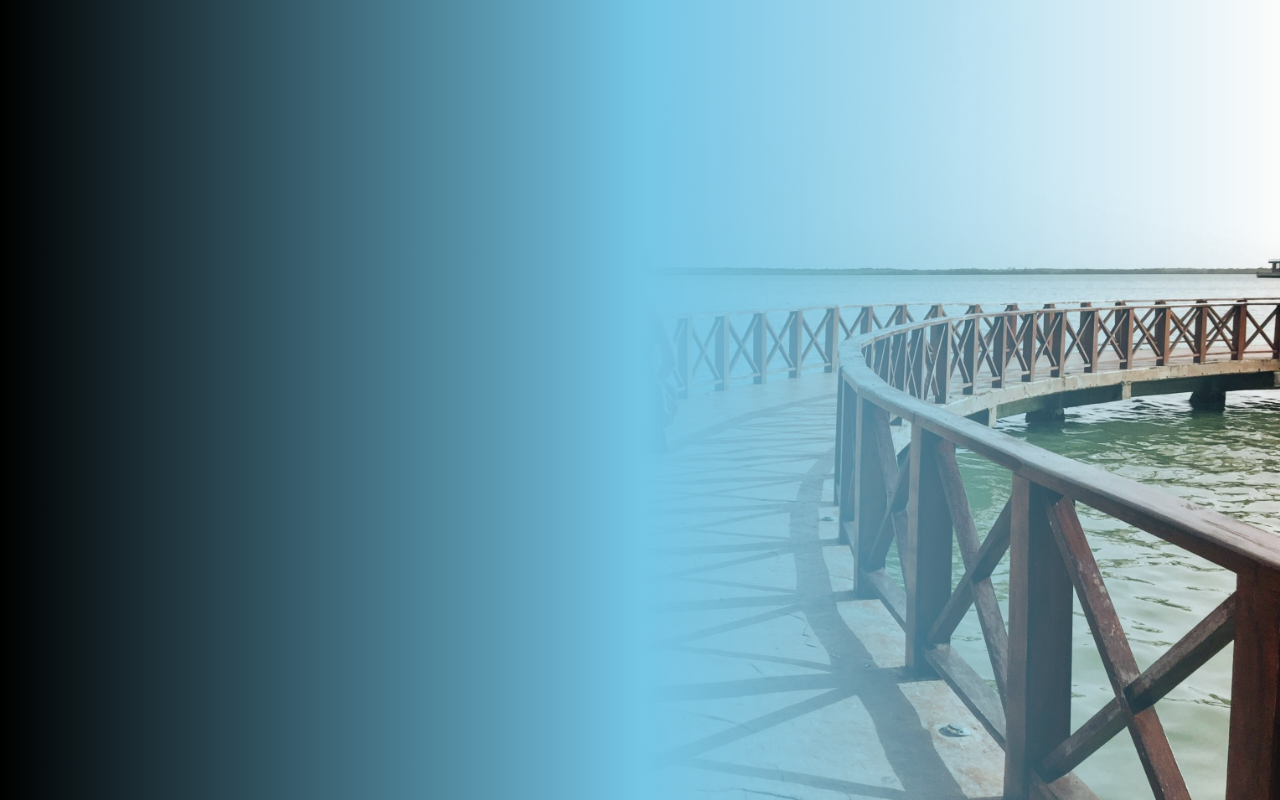
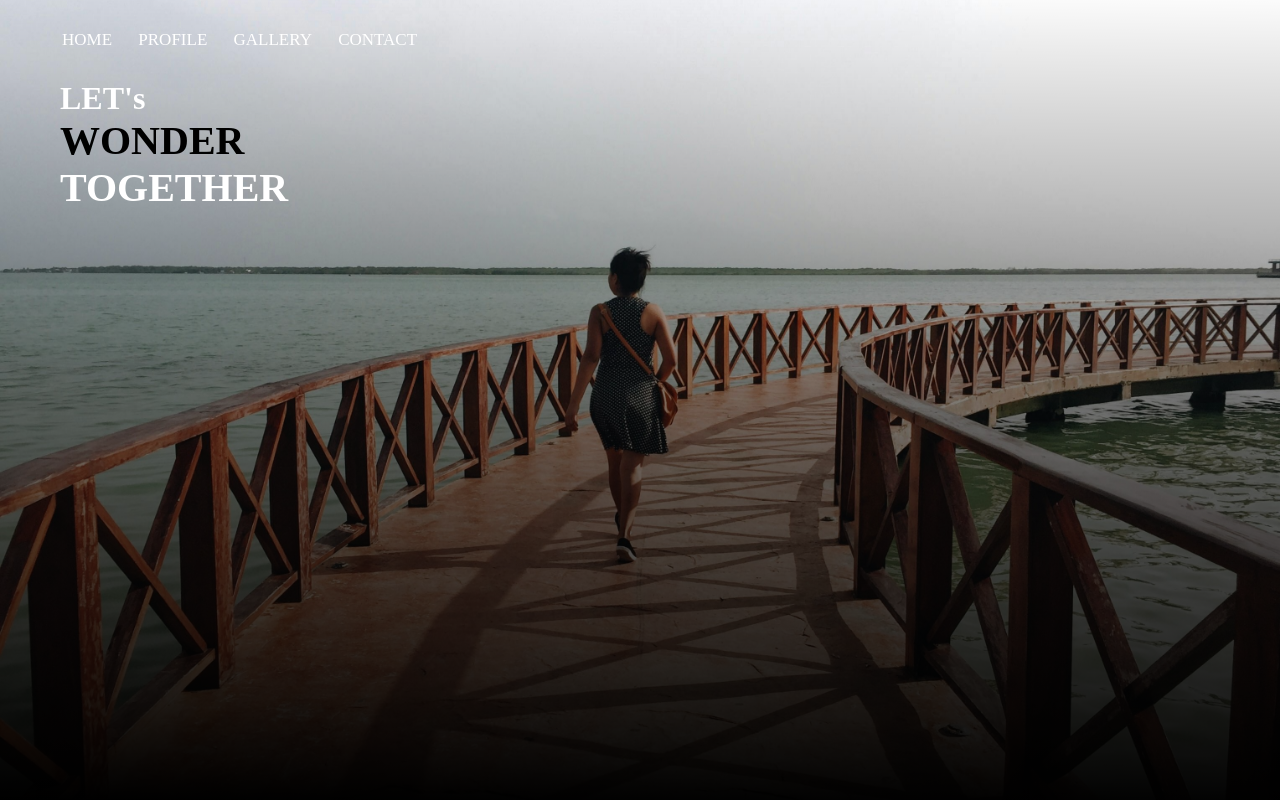
Before and after one commit to Um-mi-Tech/OVERLAY, a plain HTML site: page Index.html in a window 1280 px wide. Drawn offline with Linux system fonts and the light colour scheme.

Commit message:
update all files in repositories

```diff
--- a/Index.html
+++ b/Index.html
@@ -5,22 +5,34 @@
     <meta name="viewport" content="width=device-width, initial-scale=1.0">
     <title>My Logo</title>
     <link rel="stylesheet" href="Style.css">
+    <link rel="preconnect" href="https://fonts.googleapis.com">
+<link rel="preconnect" href="https://fonts.gstatic.com" crossorigin>
+<link href="https://fonts.googleapis.com/css2?family=Cormorant+Infant:wght@300&family=Inter:wght@100..900&family=Nanum+Myeongjo:wght@400;800&family=Open+Sans:wght@300&family=PT+Sans&family=Plus+Jakarta+Sans&family=Sanchez&display=swap" rel="stylesheet">
+
 </head>
 <body>
-    <div class="Container">
-        <div class="img"></div>
+    <header>
+    <div class="main">
+       <!-- <div class="img"></div>
         <div class="overlay"></div>
-
-            <!--<ul>
+        <div class="List">-->
+            <ul>
                 <li><a href="#"></a>HOME</li>
                 <li><a href="#"></a>PROFILE</li>
                 <li><a href="#"></a>GALLERY</li>
                 <li><a href="#"></a>CONTACT</li>
-            </ul>
-        -->
-
+        </ul>
         </div>
+        <div class="title">
+        <h1>LET's</h1>
+        <h2>WONDER</h2>
+        <h3>TOGETHER</h3>
 
     </div>
+    </header>
+
+
+
+
 </body>
 </html>
--- a/Style.css
+++ b/Style.css
@@ -1,8 +1,76 @@
 *{
     margin: 0;
     border: 0;
+    font-family: century;
 }
-.Container{
+header{
+    background-image: linear-gradient(0.6deg,black,transparent),url(Logo1.jpg);
+    height: 100vh;
+    display: flex;
+    background-size: cover;
+    background-position: center;
+    min-height: 100px;
+
+}
+ul{
+    float: left;
+    list-style-type: none;
+    margin-top: 30px;
+    min-height: 400px;
+    margin-right: 60px;
+    font-size: 17px;
+    color:#fff
+
+}
+ul li{
+display: inline-block;
+}
+ul li a{
+    text-align: none;
+    color: #fff;
+    padding: 5px 10px;
+    border: 1px solid transparent;
+    transition: 0.5 ease;
+
+}
+ul li a:hover{
+    background-color: #fff;
+    color: black;
+}
+
+h1{
+
+    float: left;
+    border-bottom: 50px;
+    font-size: bold;
+    color: #fff;
+}
+h2{
+    color: black;
+    font-size: 40px;
+}
+h3{
+    color: #fff;
+    font-size: 40px;
+    float: left;
+    font-family: century;
+
+}
+.main{
+    width: 1200px;
+
+}
+.title{
+    position: fixed;
+    top: 10%;
+    left: 60px;
+    color: #fff;
+
+
+
+
+}
+/*
 display: flex;
 min-height: 100vh;
 background: rgba(0, 0, 0, 0.452);
@@ -33,4 +101,4 @@ opacity: 3;
 .Container .list.ul{
 
 
-}
+}*/
```
